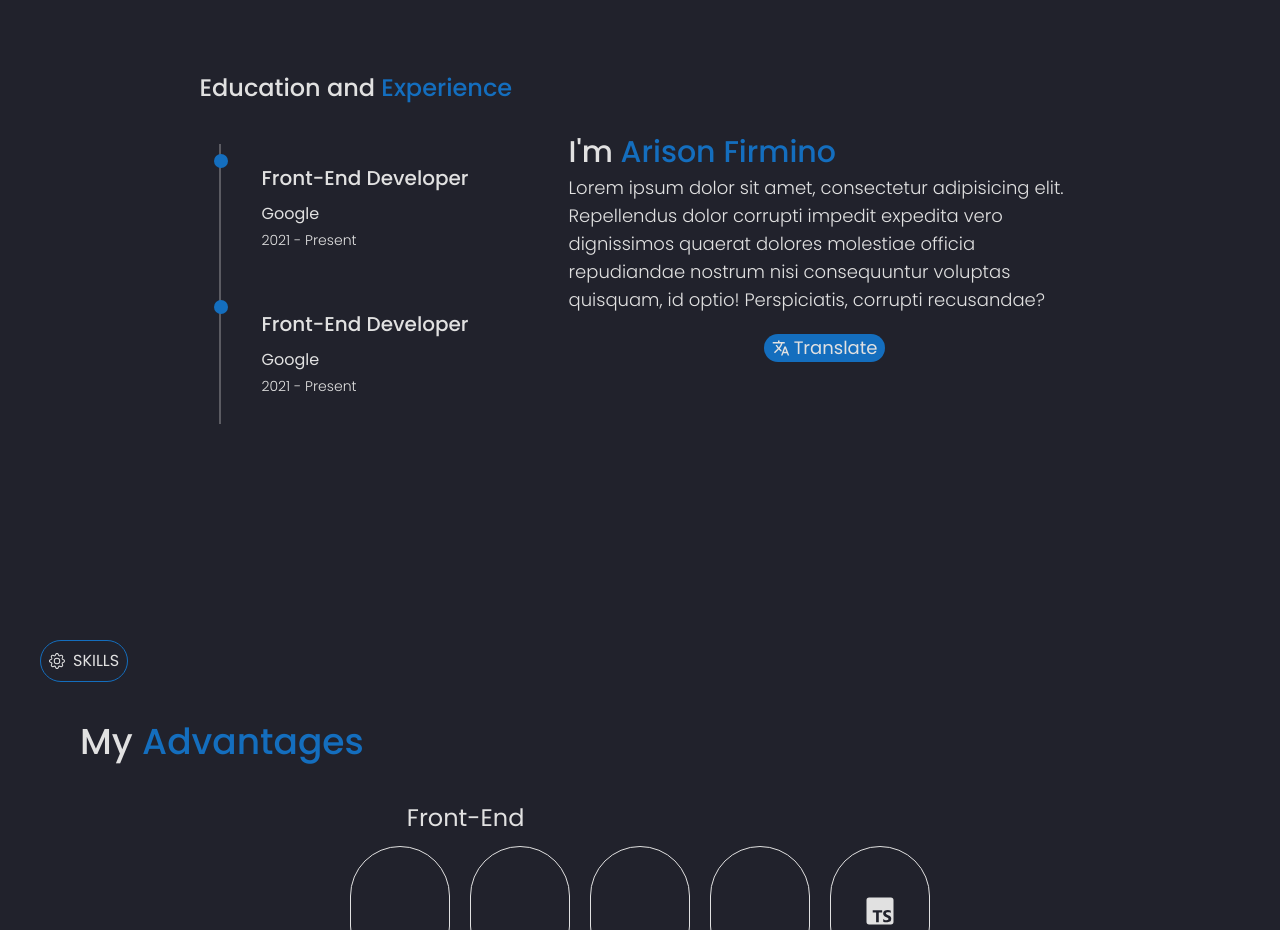
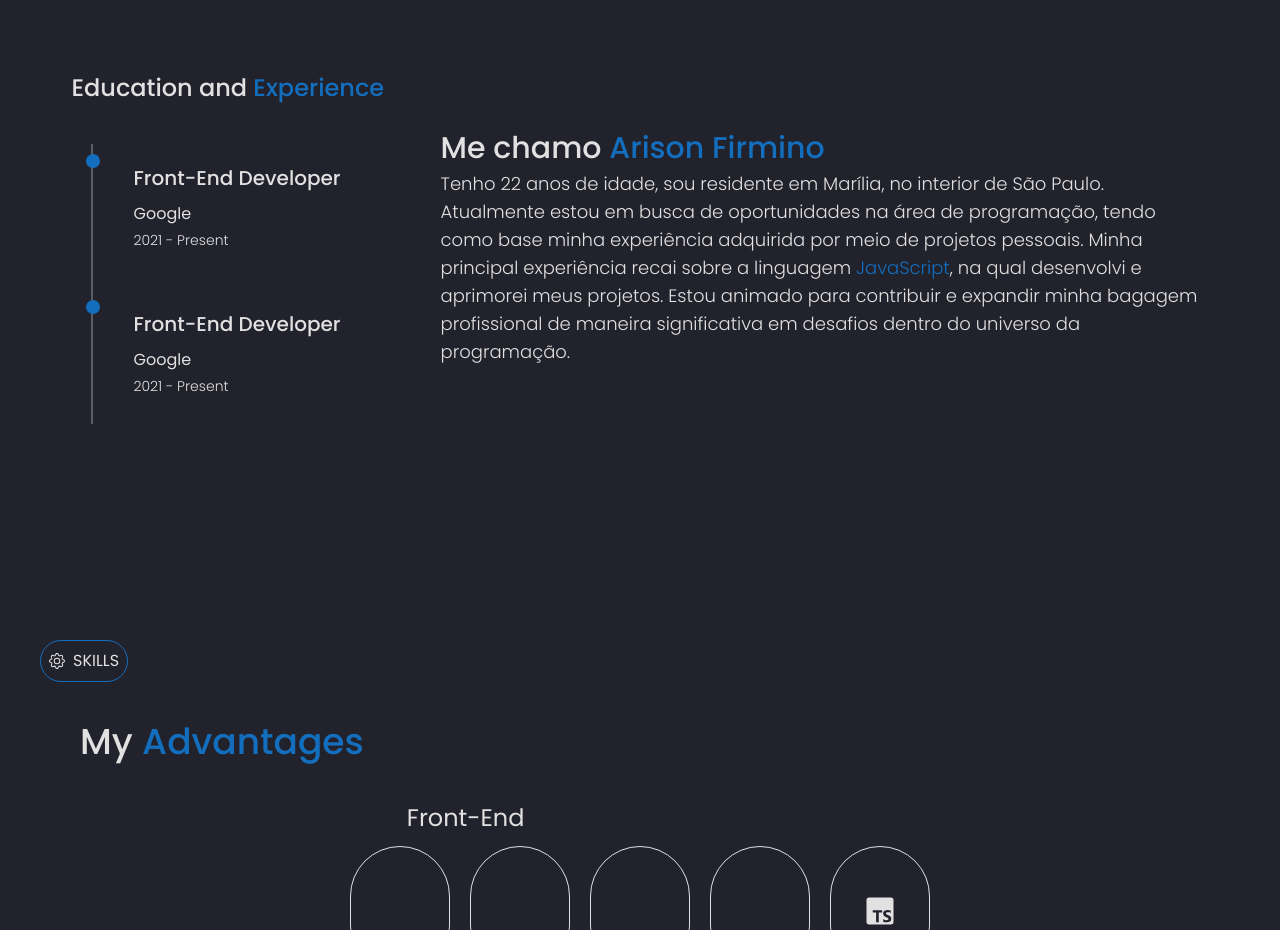
Before and after one commit to arisonfirmino/portfolio, a React (Create React App) app: page / in a window 1280 px wide. Shown: the part 780-1710 px from the top of the page. Built offline with nearby package versions, Linux system fonts and the light colour scheme; some icons are missing.

Commit message:
chore: changes to description about me

```diff
--- a/public/index.html
+++ b/public/index.html
@@ -10,7 +10,7 @@
       content="Web site created using create-react-app"
     />
 
-    <title>Arison's Portfolio</title>
+    <title>Arison Firmino | Portfolio</title>
   </head>
   <body>
     <noscript>You need to enable JavaScript to run this app.</noscript>
--- a/src/pages/About.jsx
+++ b/src/pages/About.jsx
@@ -1,5 +1,4 @@
 import { BsPerson } from "react-icons/bs";
-import { MdTranslate } from "react-icons/md";
 
 import Timeline from "../components/Timeline";
 
@@ -17,29 +16,26 @@ const About = () => {
             Education and <span className="text-primary-color">Experience</span>
           </h1>
 
-          <div className="overflow-auto sm:max-h-[300px]">
+          <div className="max-h-[300px] overflow-auto">
             <Timeline />
           </div>
         </div>
 
-        <div className="overflow-auto sm:max-w-lg">
+        <div className="overflow-auto sm:max-w-3xl">
           <h1 className="mb-1 text-center text-3xl font-medium sm:text-left">
-            I'm <span className="text-primary-color">Arison Firmino</span>
+            Me chamo <span className="text-primary-color">Arison Firmino</span>
           </h1>
 
           <p className="text-center text-lg font-light sm:text-left">
-            Lorem ipsum dolor sit amet, consectetur adipisicing elit.
-            Repellendus dolor corrupti impedit expedita vero dignissimos quaerat
-            dolores molestiae officia repudiandae nostrum nisi consequuntur
-            voluptas quisquam, id optio! Perspiciatis, corrupti recusandae?
+            Tenho 22 anos de idade, sou residente em Marília, no interior de São
+            Paulo. Atualmente estou em busca de oportunidades na área de
+            programação, tendo como base minha experiência adquirida por meio de
+            projetos pessoais. Minha principal experiência recai sobre a
+            linguagem <span className="text-primary-color">JavaScript</span>, na
+            qual desenvolvi e aprimorei meus projetos. Estou animado para
+            contribuir e expandir minha bagagem profissional de maneira
+            significativa em desafios dentro do universo da programação.
           </p>
-
-          <div className="flex justify-center">
-            <button className="mt-5 flex items-center gap-1 rounded-full bg-primary-color px-2 text-lg duration-500 sm:hover:bg-bg-color">
-              <MdTranslate />
-              Translate
-            </button>
-          </div>
         </div>
       </div>
     </main>
```
